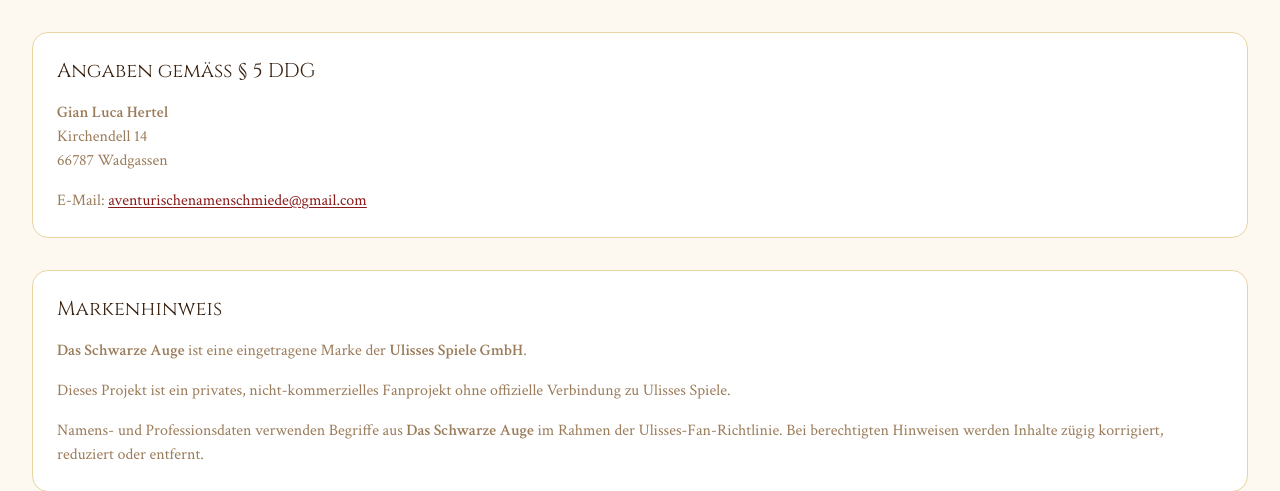
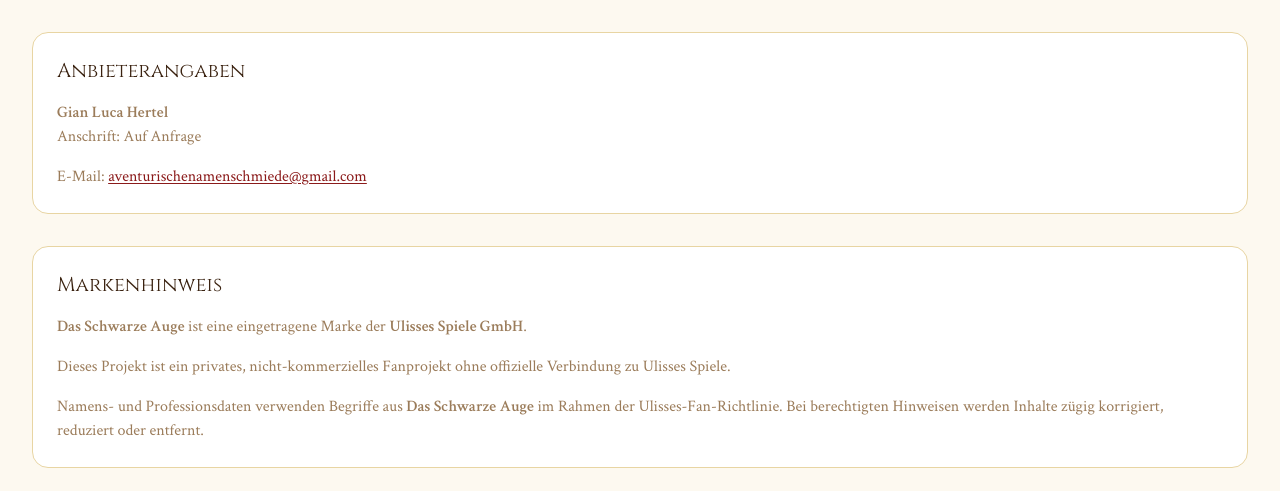
Before and after one commit to cmdhertel/Aventurische-Namensschmiede, a Python web app: template web/templates/rechtliches.html in a window 1280 px wide. Shown: the part 225-716 px from the top of the page. Run offline with Jinja, Linux system fonts and the light colour scheme; the template is opened without the code that fills it, so the values that code supplies are empty; style sheets or scripts are compiled from the project's sources; some libraries are stand-ins or nearby versions.

Commit message:
web: simplify legal address wording

```diff
--- a/web/templates/rechtliches.html
+++ b/web/templates/rechtliches.html
@@ -14,11 +14,10 @@
 
   <article class="card rounded-2xl card-responsive space-y-4"
            style="border-color: var(--color-divider); background-color: var(--color-surface);">
-    <h2 class="font-display text-xl" style="color: var(--color-text);">Angaben gemäß § 5 DDG</h2>
+    <h2 class="font-display text-xl" style="color: var(--color-text);">Anbieterangaben</h2>
     <p style="color: var(--color-text-muted);">
       <strong>Gian Luca Hertel</strong><br />
-      Kirchendell 14<br />
-      66787 Wadgassen
+      Anschrift: Auf Anfrage
     </p>
     <p style="color: var(--color-text-muted);">
       E-Mail:
```
Also changed, not shown: tests/test_web_app_features.py (+1 -1 lines).
